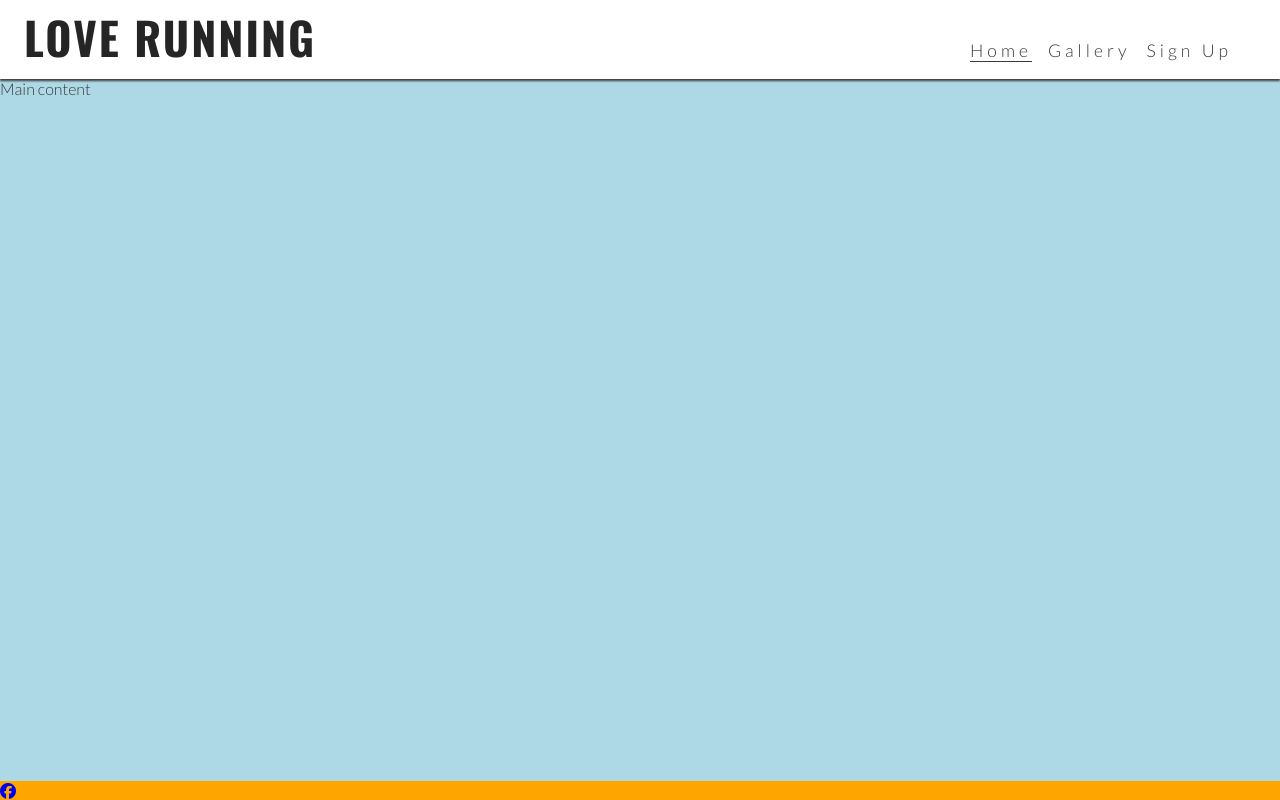
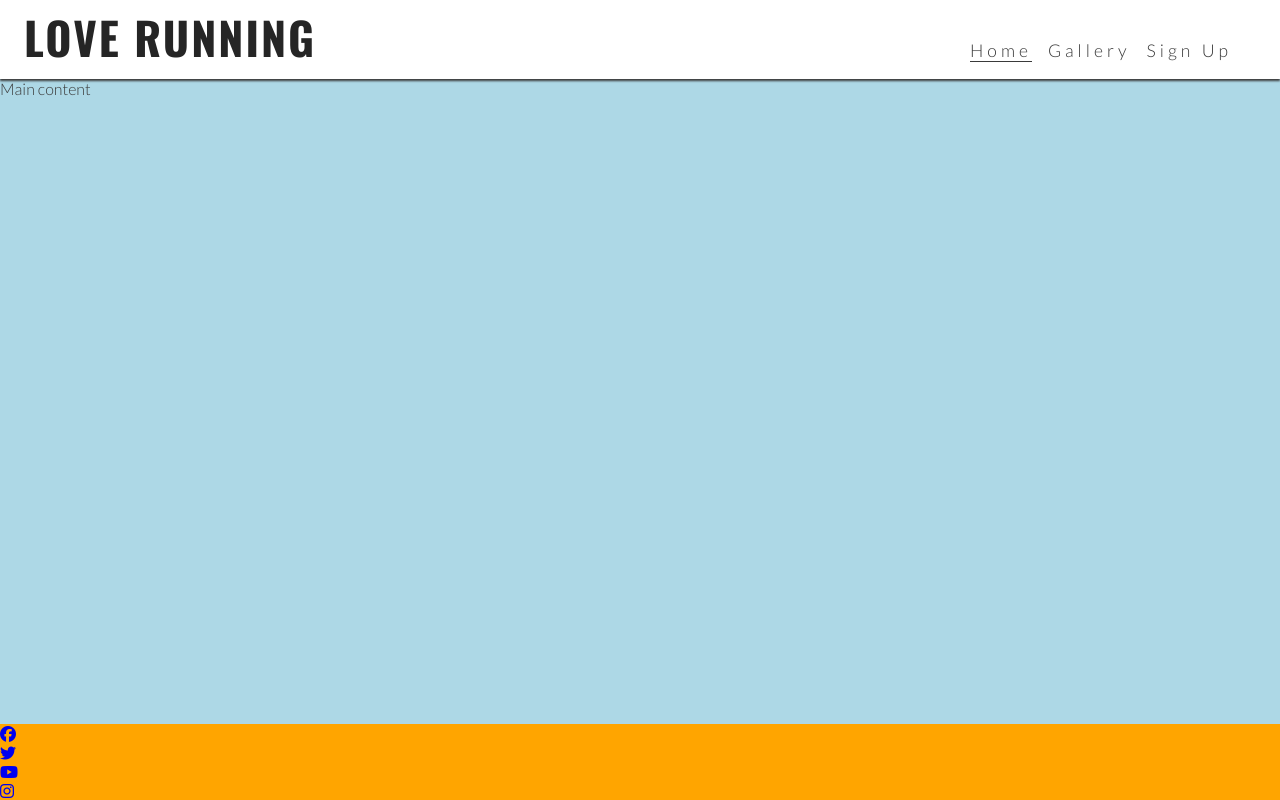
Before and after one commit to mbriscoe/love-running, a plain HTML site: page index.html in a window 1280 px wide. Drawn offline with nearby package versions, Linux system fonts and the light colour scheme.

Commit message:
Add remaining links to footer

```diff
--- a/index.html
+++ b/index.html
@@ -1,13 +1,11 @@
 <!DOCTYPE html>
 <html lang="en">
-
   <head>
     <meta charset="UTF-8" />
     <meta http-equiv="X-UA-Compatible" content="IE=edge" />
     <meta name="viewport" content="width=device-width, initial-scale=1.0" />
     <!-- Meta tags for search engines -->
-  <meta name="description"
-    content="Love Running. Club for runners in Dublin, Ireland. Urban running, trail running. Dublin docklands and Phoenix Park" />
+    <meta name="description" content="Love Running. Club for runners in Dublin, Ireland. Urban running, trail running. Dublin docklands and Phoenix Park" />
     <meta name="keywords" content="love running, run, running club, runners, Ireland, Dublin, sport, exercise" />
     <title>Love Running</title>
     <!-- Favicon -->
@@ -25,7 +23,7 @@
         <h1 id="logo">Love Running</h1>
       </a>
       <input type="checkbox" id="nav-toggle" name="nav-toggle" />
-    <label for="nav-toggle" class="nav-toggle-label">X</label>
+      <label for="nav-toggle" class="nav-toggle-label"><i class="fa-solid fa-bars"></i></label>
       <nav>
         <ul id="menu">
           <li><a class="active" href="">Home</a></li>
@@ -39,13 +37,22 @@
     <!-- Footer -->
     <footer>
       <ul>
-      <li><a href="http://facebook.com" target="_blank" rel="noopener"
-          aria-label="Visit our Facebook page (opens in a new tab)"><i class="fa-brands fa-facebook"></i></a></li>
+        <li>
+          <a href="http://facebook.com" target="_blank" rel="noopener" aria-label="Visit our Facebook page (opens in a new tab)"><i class="fa-brands fa-facebook"></i></a>
+        </li>
+        <li>
+          <a href="http://twitter.com" target="_blank" rel="noopener" aria-label="Visit our Twitter page (opens in a new tab)"><i class="fa-brands fa-twitter"></i></i></a>
+        </li>
+        <li>
+          <a href="http://youtube.com" target="_blank" rel="noopener" aria-label="Visit our Youtube page (opens in a new tab)"><i class="fa-brands fa-youtube"></i></i></a>
+        </li>
+        <li>
+          <a href="http://instagram.com" target="_blank" rel="noopener" aria-label="Visit our Instagram page (opens in a new tab)"><i class="fa-brands fa-instagram"></i></i></a>
+        </li>
       </ul>
     </footer>
 
     <!-- Font Awesome kit -->
     <script src="https://kit.fontawesome.com/f13bffb293.js" crossorigin="anonymous"></script>
   </body>
-
 </html>
```
Lines whose indentation alone changed are shown as unchanged.
